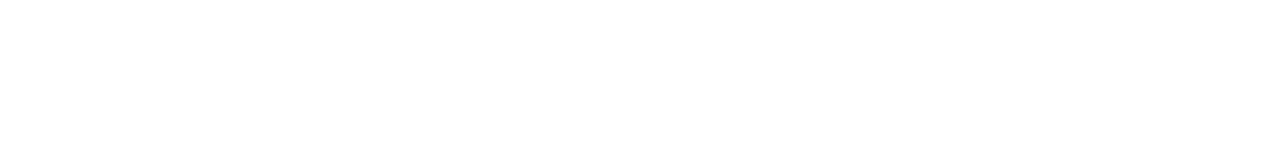
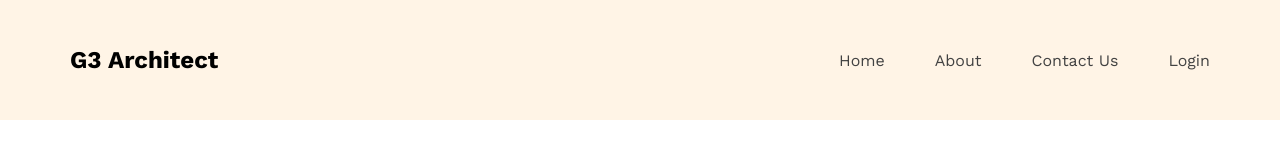
Before and after one commit to jiadalfahmid/g3-architect-website, a plain HTML site: page index.html in a window 1280 px wide. Drawn offline with nearby package versions, Linux system fonts and the light colour scheme.

Commit message:
Navigation section added

```diff
--- a/css/style.css
+++ b/css/style.css
@@ -7,3 +7,56 @@
   box-sizing: border-box;
   font-family: "Work Sans", sans-serif;
 }
+.container{
+  max-width: 1140px;
+  margin: 0px auto;
+}
+.bg-color{
+  background: rgba(255, 144, 14, 0.1);
+}
+.flex{
+  display: flex;
+}
+.align-center{
+  text-align: center;
+}
+.box-shadow{
+  box-shadow: 0px 4px 30px 0px rgba(0, 0, 0, 0.06);
+}
+.dark-1{
+  color: rgb(19, 19, 19);
+}
+.dark-2{
+  color: rgb(66, 66, 66);
+}
+.dark-3{
+  color: rgb(114, 114, 114);
+}
+.btn{
+  color: white;
+  border-radius: 8px;
+  background: rgb(255, 144, 14);
+  padding: 20px 24px;
+  border: 1px solid rgb(255, 144, 14);
+}
+.btn:hover{
+  color: rgb(255, 144, 14);
+  background-color: white;
+}
+
+/* global css ends */
+/* header section starts */
+header .nav-bar{
+  width: 100%;
+  justify-content: space-between;
+  align-items: center;
+  padding: 46px 0px;
+}
+.nav-bar ul{
+  list-style: none;
+  gap: 50px;
+}
+li a{
+  text-decoration: none;
+}
+/* header section ends */
--- a/index.html
+++ b/index.html
@@ -8,8 +8,18 @@
   <link rel="stylesheet" href="css/style.css">
 </head>
 <body>
-  <header>
-
+  <header class="bg-color">
+    <div class="container flex nav-container">
+      <nav class="nav-bar flex">
+        <h2 class="logo">G3 Architect</h2>
+        <ul class="flex">
+          <li><a class="dark-2" href="#home">Home</a></li>
+          <li><a class="dark-2" href="#about">About</a></li>
+          <li><a class="dark-2" href="#contact-us">Contact Us</a></li>
+          <li><a class="dark-2" href="#login">Login</a></li>
+        </ul>
+      </nav>
+    </div>
   </header>
   <section class="container">
 
```
